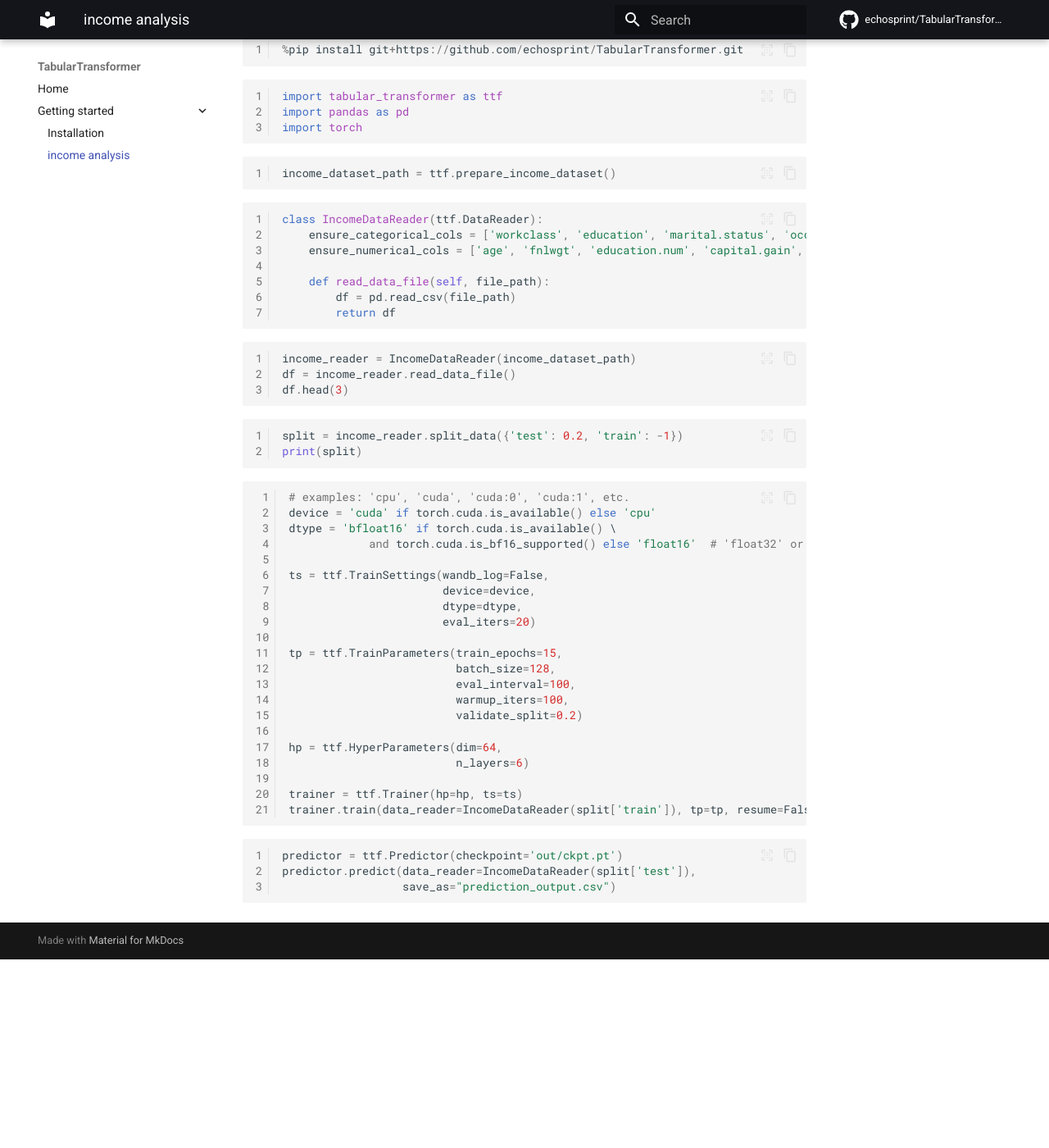
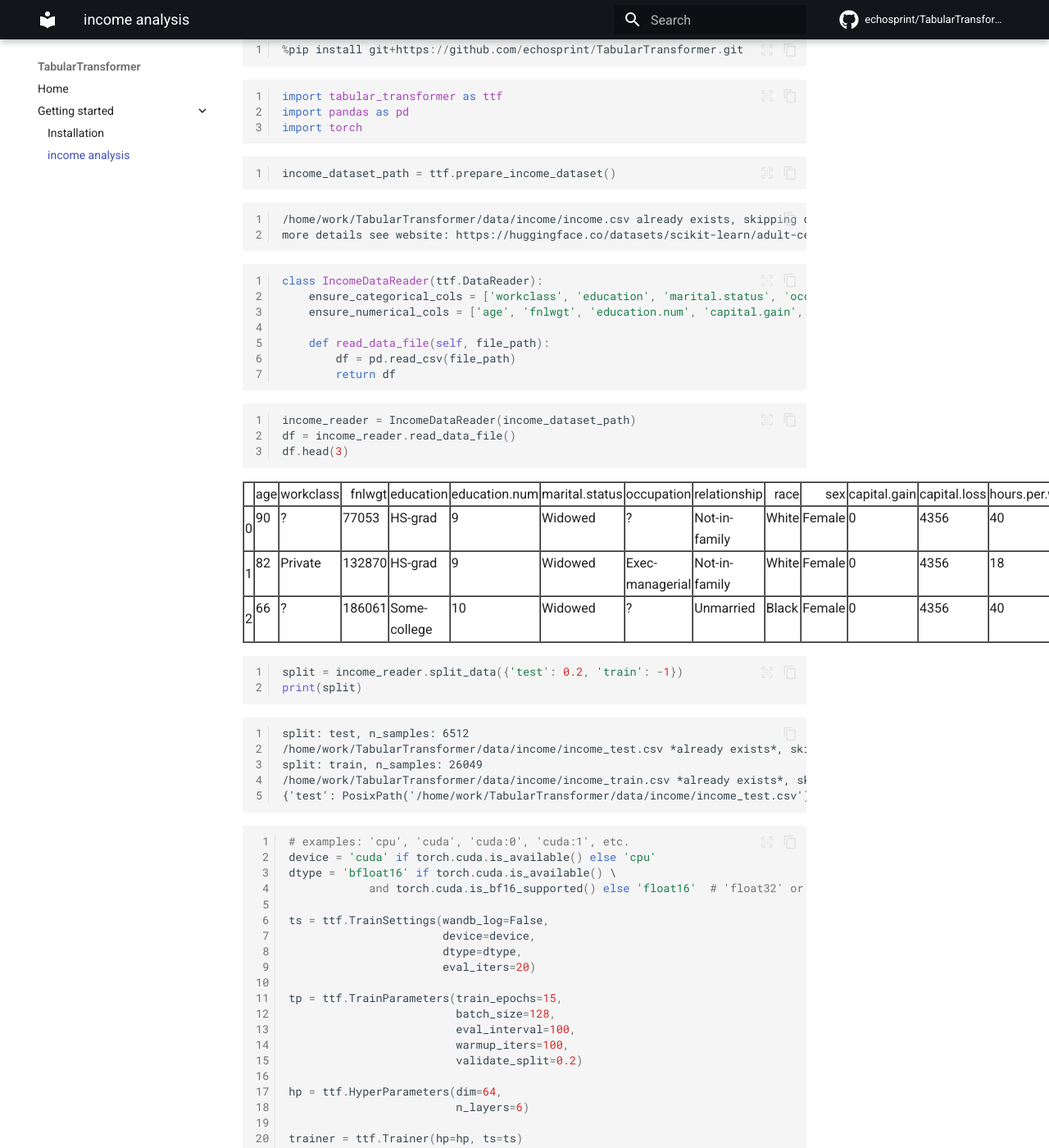
Before and after one commit to echosprint/TabularTransformer, an MkDocs documentation site: the page built from docs/income_analysis.md, in a window 1280 px wide and 1400 px high, scrolled down 367 px. Shown: the whole window at 82% size. Built offline with MkDocs 1.6.1 and Material for MkDocs 9.7.7, drawn with Linux system fonts in a browser that asks for light colours; nearby versions of some CDN libraries; library files that are not in the unit come from our copies; comment, search, counter and statistics services are not loaded; before the commit the page ends 1537 px from its top, so only the background shows below that; some of the changed text lies outside the part shown.

Commit message:
add results

````diff
--- a/docs/income_analysis.md
+++ b/docs/income_analysis.md
@@ -32,6 +32,10 @@
 income_dataset_path = ttf.prepare_income_dataset()
 ```
 
+    /home/work/TabularTransformer/data/income/income.csv already exists, skipping download.
+    more details see website: https://huggingface.co/datasets/scikit-learn/adult-census-income
+
+
 
 ```python
 
@@ -52,10 +56,116 @@
 ```
 
 
+
+
+<div>
+<style scoped>
+    .dataframe tbody tr th:only-of-type {
+        vertical-align: middle;
+    }
+
+    .dataframe tbody tr th {
+        vertical-align: top;
+    }
+
+    .dataframe thead th {
+        text-align: right;
+    }
+</style>
+<table border="1" class="dataframe">
+  <thead>
+    <tr style="text-align: right;">
+      <th></th>
+      <th>age</th>
+      <th>workclass</th>
+      <th>fnlwgt</th>
+      <th>education</th>
+      <th>education.num</th>
+      <th>marital.status</th>
+      <th>occupation</th>
+      <th>relationship</th>
+      <th>race</th>
+      <th>sex</th>
+      <th>capital.gain</th>
+      <th>capital.loss</th>
+      <th>hours.per.week</th>
+      <th>native.country</th>
+      <th>income</th>
+    </tr>
+  </thead>
+  <tbody>
+    <tr>
+      <th>0</th>
+      <td>90</td>
+      <td>?</td>
+      <td>77053</td>
+      <td>HS-grad</td>
+      <td>9</td>
+      <td>Widowed</td>
+      <td>?</td>
+      <td>Not-in-family</td>
+      <td>White</td>
+      <td>Female</td>
+      <td>0</td>
+      <td>4356</td>
+      <td>40</td>
+      <td>United-States</td>
+      <td>&lt;=50K</td>
+    </tr>
+    <tr>
+      <th>1</th>
+      <td>82</td>
+      <td>Private</td>
+      <td>132870</td>
+      <td>HS-grad</td>
+      <td>9</td>
+      <td>Widowed</td>
+      <td>Exec-managerial</td>
+      <td>Not-in-family</td>
+      <td>White</td>
+      <td>Female</td>
+      <td>0</td>
+      <td>4356</td>
+      <td>18</td>
+      <td>United-States</td>
+      <td>&lt;=50K</td>
+    </tr>
+    <tr>
+      <th>2</th>
+      <td>66</td>
+      <td>?</td>
+      <td>186061</td>
+      <td>Some-college</td>
+      <td>10</td>
+      <td>Widowed</td>
+      <td>?</td>
+      <td>Unmarried</td>
+      <td>Black</td>
+      <td>Female</td>
+      <td>0</td>
+      <td>4356</td>
+      <td>40</td>
+      <td>United-States</td>
+      <td>&lt;=50K</td>
+    </tr>
+  </tbody>
+</table>
+</div>
+
+
+
+
 ```python
 split = income_reader.split_data({'test': 0.2, 'train': -1})
 print(split)
 ```
+
+    split: test, n_samples: 6512
+    /home/work/TabularTransformer/data/income/income_test.csv *already exists*, skip save split `test`
+    split: train, n_samples: 26049
+    /home/work/TabularTransformer/data/income/income_train.csv *already exists*, skip save split `train`
+    {'test': PosixPath('/home/work/TabularTransformer/data/income/income_test.csv'), 'train': PosixPath('/home/work/TabularTransformer/data/income/income_train.csv')}
+
 
 
 ```python
@@ -83,9 +193,39 @@
 
 ```
 
+    load dataset from file: /home/work/TabularTransformer/data/income/income_train.csv
+    num parameter tensors: 62, with 356,464 parameters
+    Transformer num decayed parameter tensors: 43, with 323,648 parameters
+    Transformer num non-decayed parameter tensors: 13, with 832 parameters
+    Output num decayed parameter tensors: 5, with 31,872 parameters
+    Output num non-decayed parameter tensors: 1, with 112 parameters
+    using fused AdamW: True
+    step 0: train loss 0.6931, val loss 0.6931
+    0 | loss 0.6932 | lr 0.000000e+00 | 364.76ms | mfu -100.00%
+    1 | loss 0.6930 | lr 5.000000e-06 | 15.06ms | mfu -100.00%
+    2 | loss 0.6931 | lr 1.000000e-05 | 15.08ms | mfu -100.00%
+    3 | loss 0.6930 | lr 1.500000e-05 | 13.94ms | mfu -100.00%
+    ...
+    2426 | loss 0.2679 | lr 3.635941e-09 | 13.20ms | mfu  0.09%
+    2427 | loss 0.2499 | lr 2.045219e-09 | 13.29ms | mfu  0.09%
+    2428 | loss 0.2828 | lr 9.089869e-10 | 13.27ms | mfu  0.09%
+    2429 | loss 0.2366 | lr 2.272468e-10 | 13.72ms | mfu  0.09%
+
+
 
 ```python
 predictor = ttf.Predictor(checkpoint='out/ckpt.pt')
 predictor.predict(data_reader=IncomeDataReader(split['test']),
                   save_as="prediction_output.csv")
 ```
+
+    binary cross entropy loss: 0.2770
+    auc score: 0.9298
+    samples: 6512, accuracy: 0.87
+    save prediction output to file: out/prediction_output.csv
+
+
+
+```python
+
+```
````
Also changed, not shown: income_analysis.ipynb.
